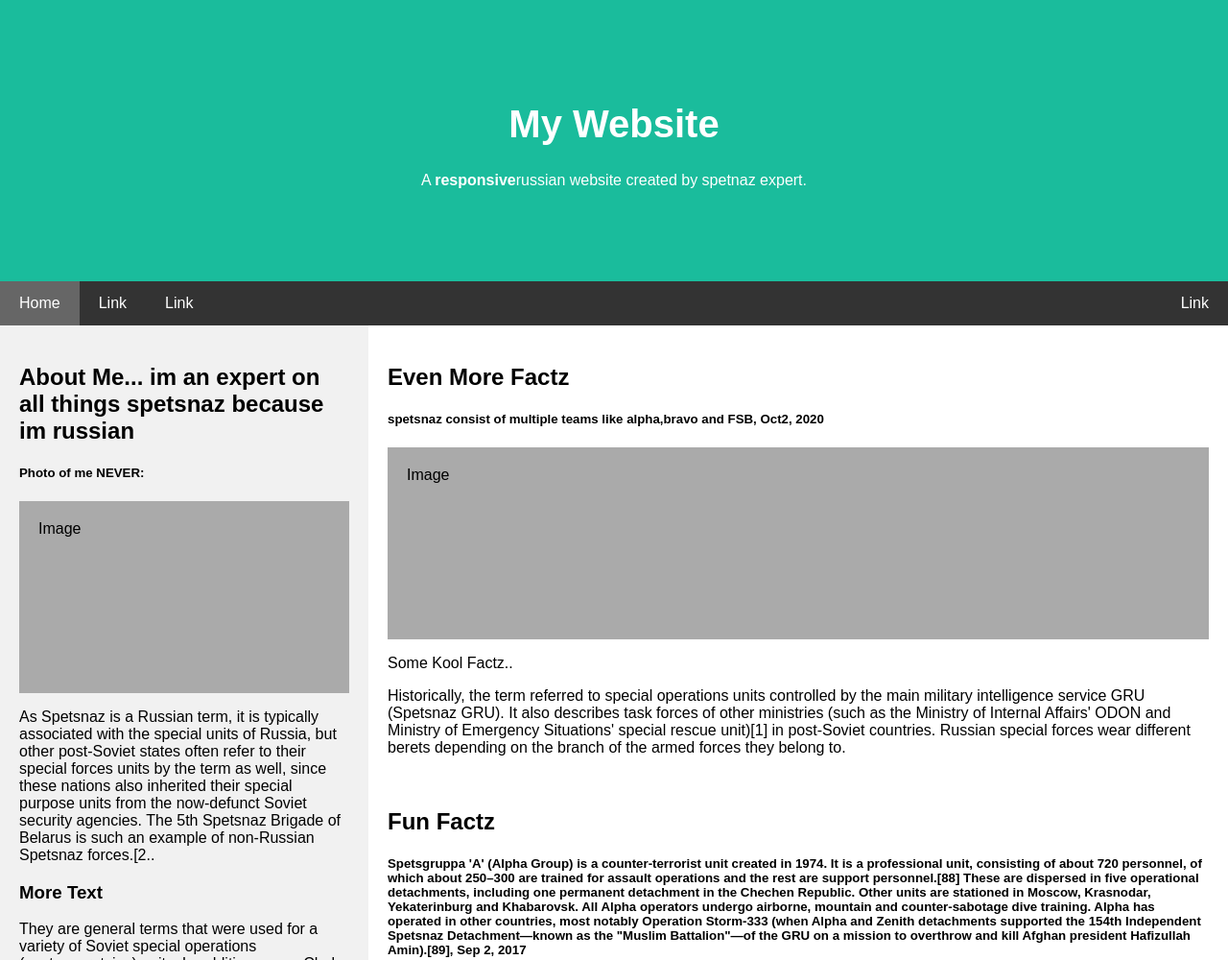
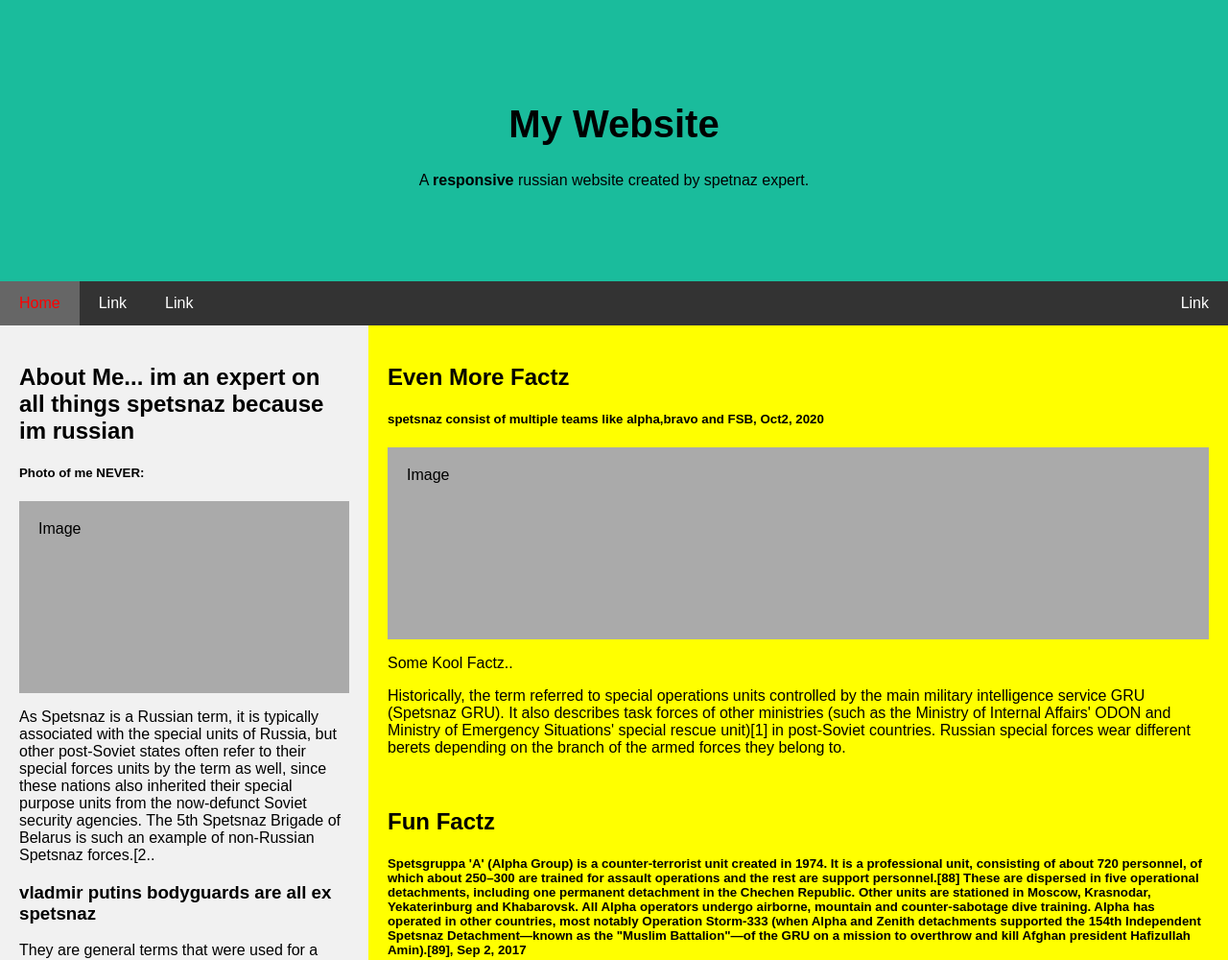
Before and after one commit to BillyAintNice/BillAintNice.github.io, a plain HTML site: page index.html in a window 1280 px wide. Shown: the top 1000 px of the page at 96% size. Drawn offline with Linux system fonts and the light colour scheme.

Commit message:
color
fixed color and wordz

```diff
--- a/index.html
+++ b/index.html
@@ -20,7 +20,7 @@ body {
   padding: 80px;
   text-align: center;
   background: #1abc9c;
-  color: white;
+  color: black;
 }
 
 /* Increase the font size of the heading */
@@ -62,7 +62,7 @@ body {
 /* Active/current link */
 .navbar a.active {
   background-color: #666;
-  color: white;
+  color: red;
 }
 
 /* Column container */
@@ -86,7 +86,7 @@ body {
 .main {
   -ms-flex: 70%; /* IE10 */
   flex: 70%;
-  background-color: white;
+  background-color: yellow;
   padding: 20px;
 }
 
@@ -124,7 +124,7 @@ body {
 
 <div class="header">
   <h1>My Website</h1>
-  <p>A <b>responsive</b>russian website created by spetnaz expert.</p>
+  <p>A <b>responsive</b> russian website created by spetnaz expert.</p>
 </div>
 
 <div class="navbar">
@@ -140,7 +140,7 @@ body {
     <h5>Photo of me NEVER:</h5>
     <div class="fakeimg" style="height:200px;">Image</div>
     <p>As Spetsnaz is a Russian term, it is typically associated with the special units of Russia, but other post-Soviet states often refer to their special forces units by the term as well, since these nations also inherited their special purpose units from the now-defunct Soviet security agencies. The 5th Spetsnaz Brigade of Belarus is such an example of non-Russian Spetsnaz forces.[2..</p>
-    <h3>More Text</h3>
+    <h3>vladmir putins bodyguards are all ex spetsnaz</h3>
     <p>They are general terms that were used for a variety of Soviet special operations (spetsoperatsiya) units. In addition, many Cheka and Internal Troops units (such as OMSDON and ODON) also included osobovo naznacheniya in their full names. Regular forces assigned to special tasks were sometimes also referred to by terms such as spetsnaz and osnaz.
 
 Spetsnaz later referred specifically to special (spetsialnovo) purpose (naznacheniya) or special operations (spetsoperatsiya; spec ops) forces, and the word's widespread use is a relatively recent, post-perestroika development in Russian language. The Soviet public used to know very little about their country's special forces until many state secrets were disclosed under the glasnost ("openness") policy of Mikhail Gorbachev during the late 1980s. Since then, stories about spetsnaz and their purportedly incredible prowess, from the serious to the highly questionable, have captivated the imagination of patriotic Russians, particularly in the midst of the post-Soviet era decay in military and security forces during the era of perestroika championed by Mikhail Gorbachev and continued under Boris Yeltsin.</p>
```
